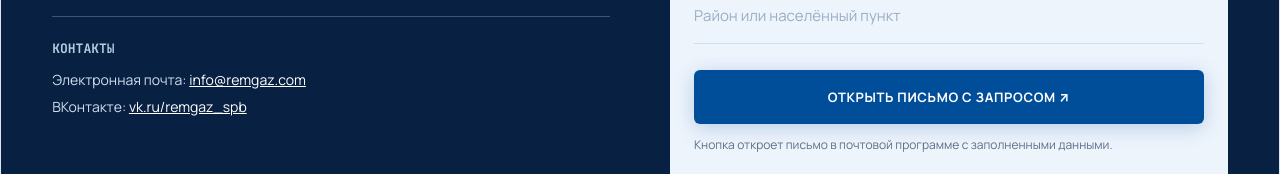
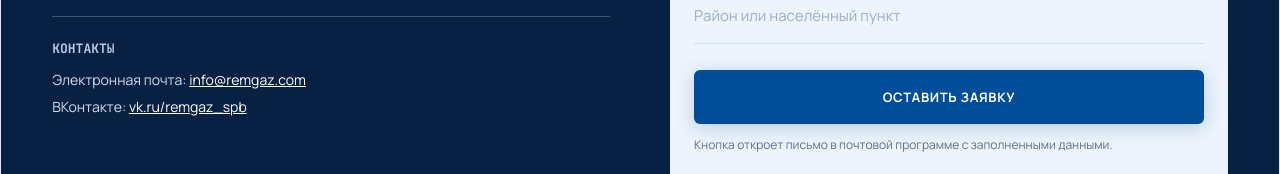
Before and after one commit to salewam/remgaz-service-preview, a website: page index.html in a window 1280 px wide. Shown: the part 4841-5015 px from the top of the page. Drawn offline with Linux system fonts and the light colour scheme; no server answers.

Commit message:
Rename homepage form button to leave a request

```diff
--- a/index.html
+++ b/index.html
@@ -1287,7 +1287,7 @@ body {
             <input type="text" id="formLocation" name="location" class="form-transparent-input" placeholder="Район или населённый пункт" maxlength="200">
           </div>
 
-          <button type="submit" class="submit-btn-line">Открыть письмо с запросом ↗</button>
+          <button type="submit" class="submit-btn-line">Оставить заявку</button>
           <p style="margin-top:12px;font-size:12px;color:var(--muted);line-height:1.5;">Кнопка откроет письмо в почтовой программе с заполненными данными.</p>
         </form>
       </div>
```
